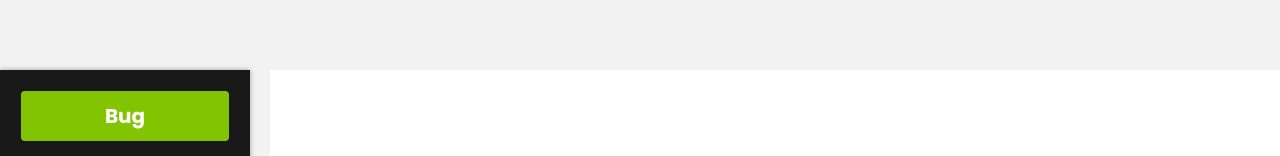
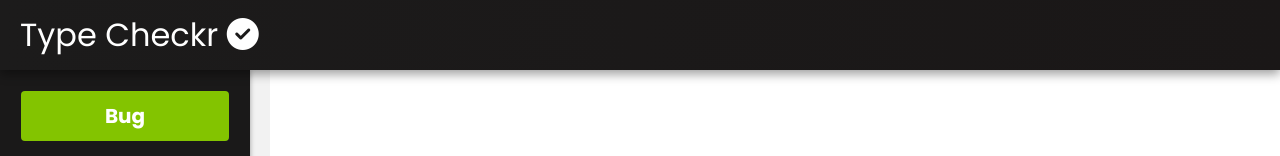
Before and after one commit to HectorDNuno/type-checker, a React (Create React App) app: page / in a window 1280 px wide. Shown: the top 156 px of the page. Built offline with nearby package versions, Linux system fonts and the light colour scheme; no server answers.

Commit message:
creates navbar and changes import statement

```diff
--- a/src/App.js
+++ b/src/App.js
@@ -1,7 +1,7 @@
 /* eslint-disable */
 import "./App.css";
 import Sidebar from "./components/sidebar";
-import Navbar from "./components/topNavbar";
+import Navbar from "./components/navbar";
 import { Types } from "./typesData";
 
 function App() {
--- /dev/null
+++ b/src/components/navbar.js
@@ -0,0 +1,17 @@
+/* eslint-disable */
+import React from "react";
+import "./navbar.css";
+
+const Navbar = () => {
+  return (
+    <>
+      <nav className="navbar">
+        <div className="navbar-logo">
+          Type Checkr <i className="fas fa-circle-check" />
+        </div>
+      </nav>
+    </>
+  );
+};
+
+export default Navbar;
```
